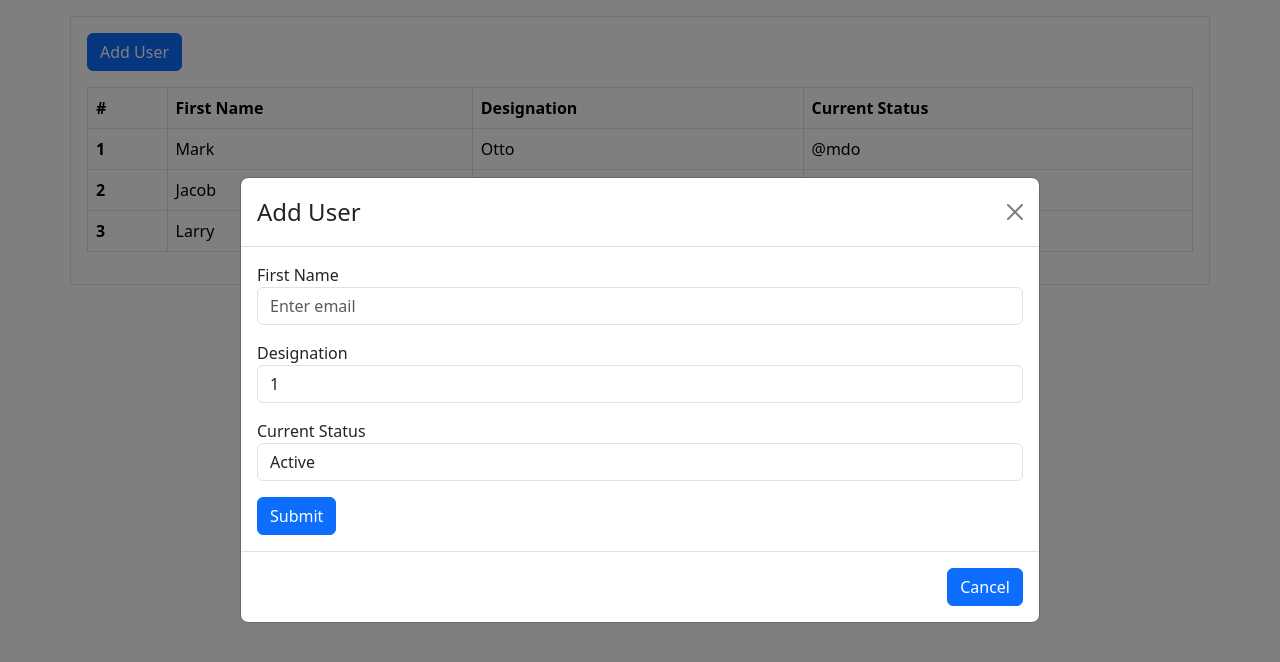
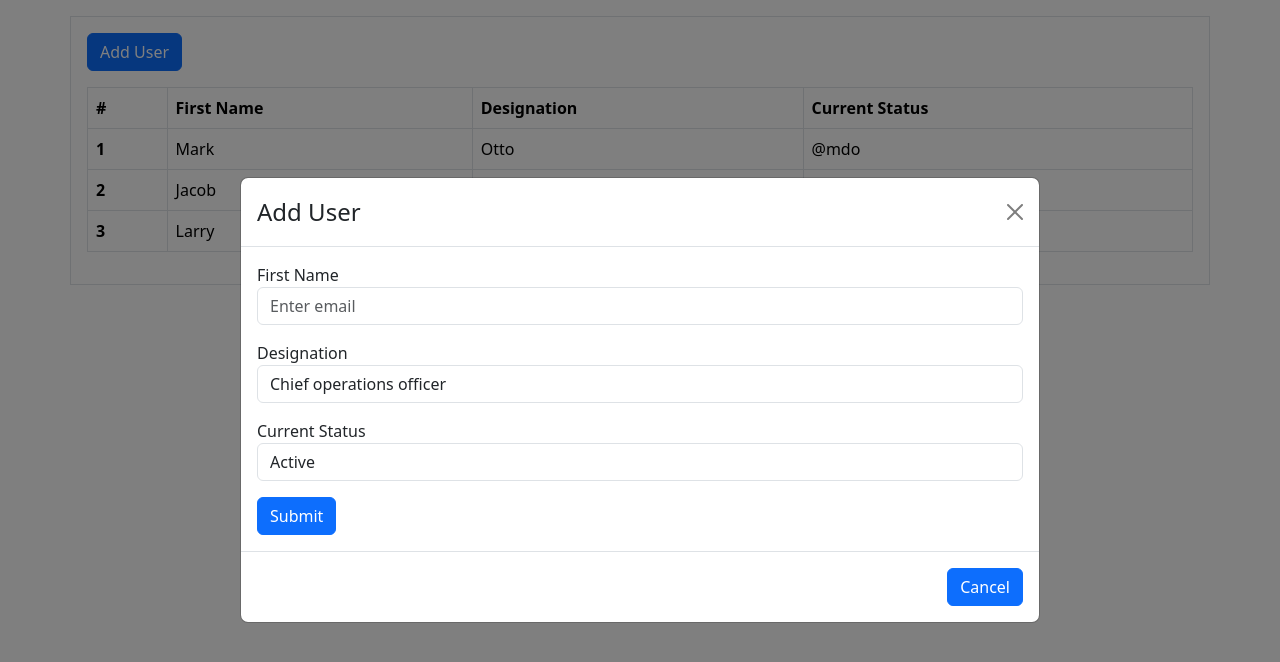
Before and after one commit to Nissanth-s/React-RTK-Query-Vite-Sample-App, a React (Vite) app: page / in a window 1280 px wide. Both pictures are taken after a click on the button "Add User". Shown: the top 662 px of the page. Built offline with nearby package versions, Linux system fonts and the light colour scheme.

Commit message:
Designation added

```diff
--- a/src/components/UserList/AddUser.jsx
+++ b/src/components/UserList/AddUser.jsx
@@ -23,11 +23,14 @@ const AddUser = (props) => {
                     <div className="form-group mb-3">
                         <label htmlFor="exampleInputEmail1">Designation</label>
                         <select className="form-control" id="exampleFormControlSelect1">
-                            <option>1</option>
-                            <option>2</option>
-                            <option>3</option>
-                            <option>4</option>
-                            <option>5</option>
+                            <option>Chief operations officer</option>
+                            <option>Chief executive officer</option>
+                            <option>Director</option>
+                            <option>Chief compliance officer</option>
+                            <option>President</option>
+                            <option>Chief financial officer</option>
+                            <option>Chief technology officer</option>
+                            <option>Vice-president</option>
                         </select>
                     </div>
                     <div className="form-group mb-3">
```
